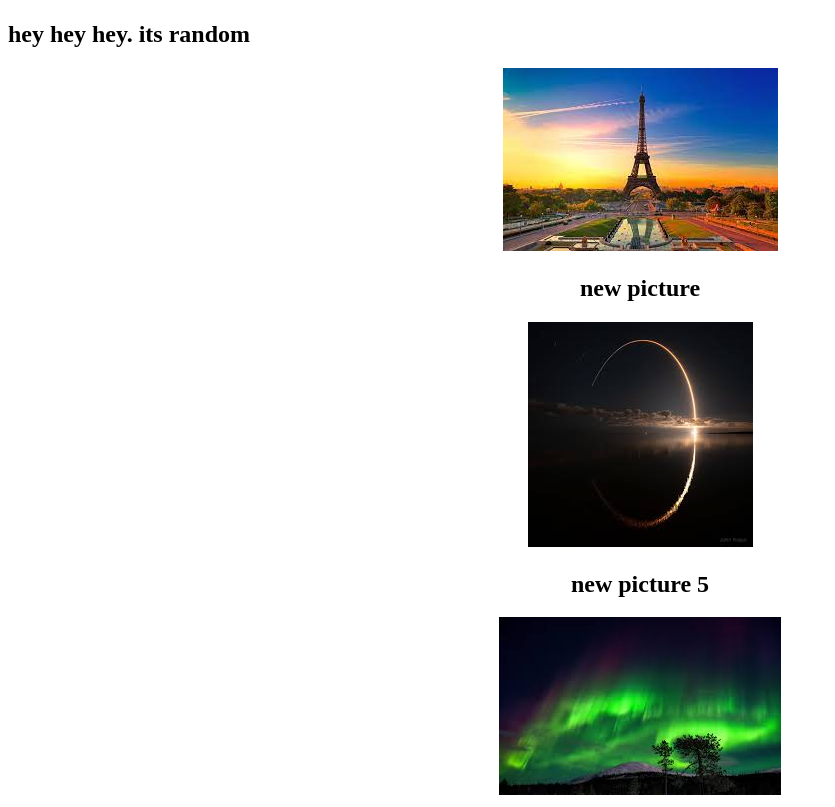
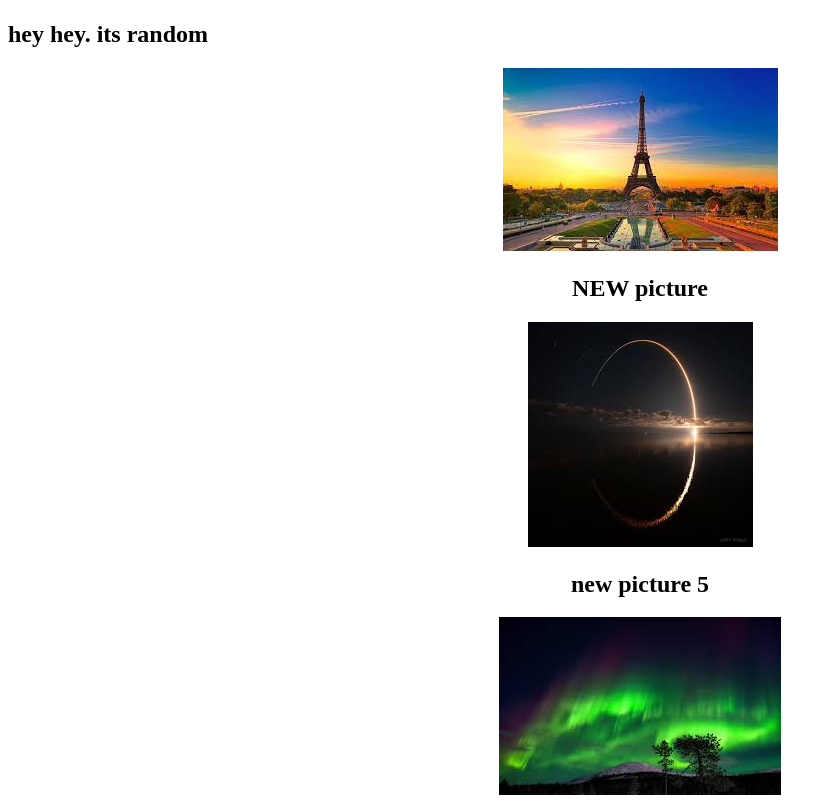
Before and after one commit to e0941863/mywebsite, a plain HTML site: page index.html in a window 1280 px wide. Shown: the part 59-866 px from the top of the page, without its empty margins (0-835 px from the left). Drawn offline with Linux system fonts and the light colour scheme.

Commit message:
edit in index

```diff
--- a/index.html
+++ b/index.html
@@ -8,11 +8,11 @@
 </head>
 <body>
     <h1 align="center">Random pic</h1>
-    <h2>hey hey hey. its random</h2>
+    <h2>hey hey. its random</h2>
     <div style="text-align: center;">
     <img src="/images/pic.jpg" alt="a pic">
 
-    <h2 align="center">new picture</h2>
+    <h2 align="center">NEW picture</h2>
     <div style="text-align: center;">
     <img src="/images/pic2.jpg" alt="second pic">
 
```
Also changed, not shown: 1 other file.
